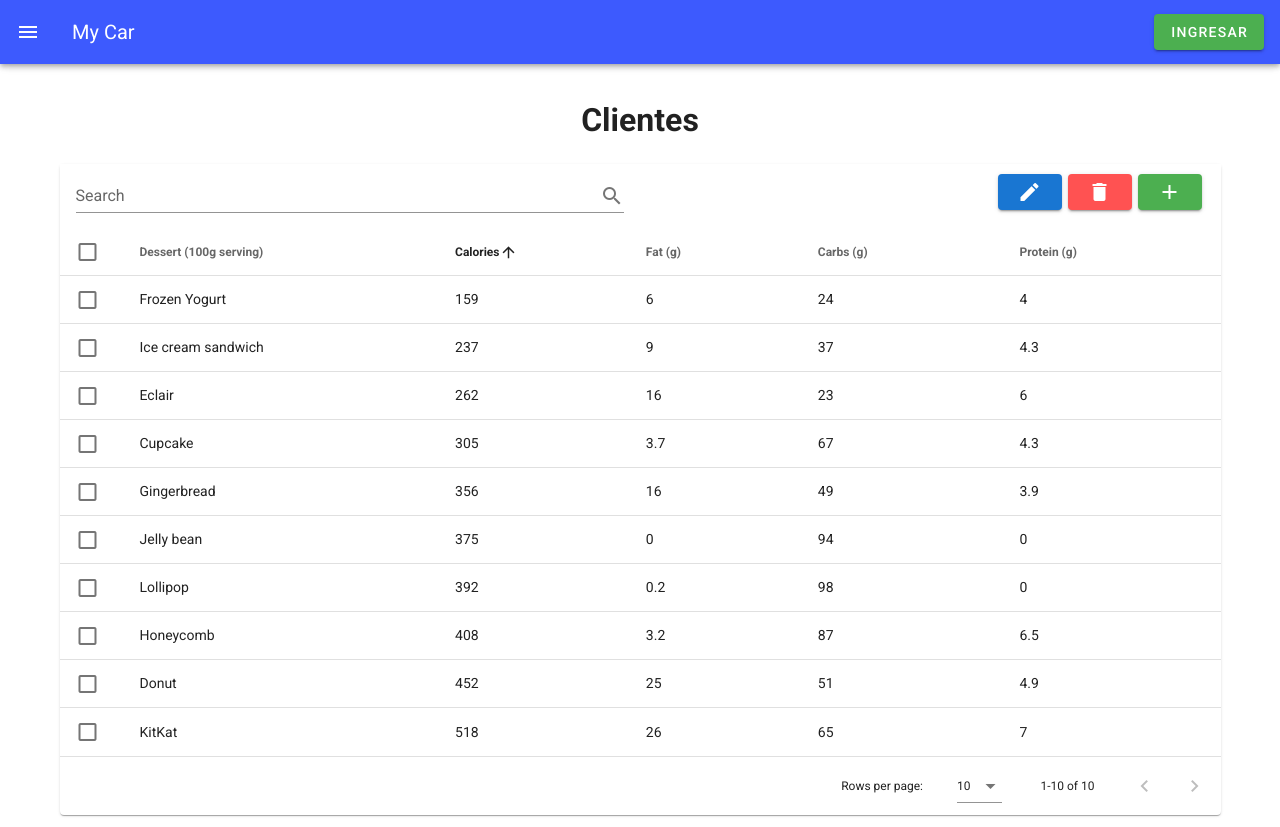
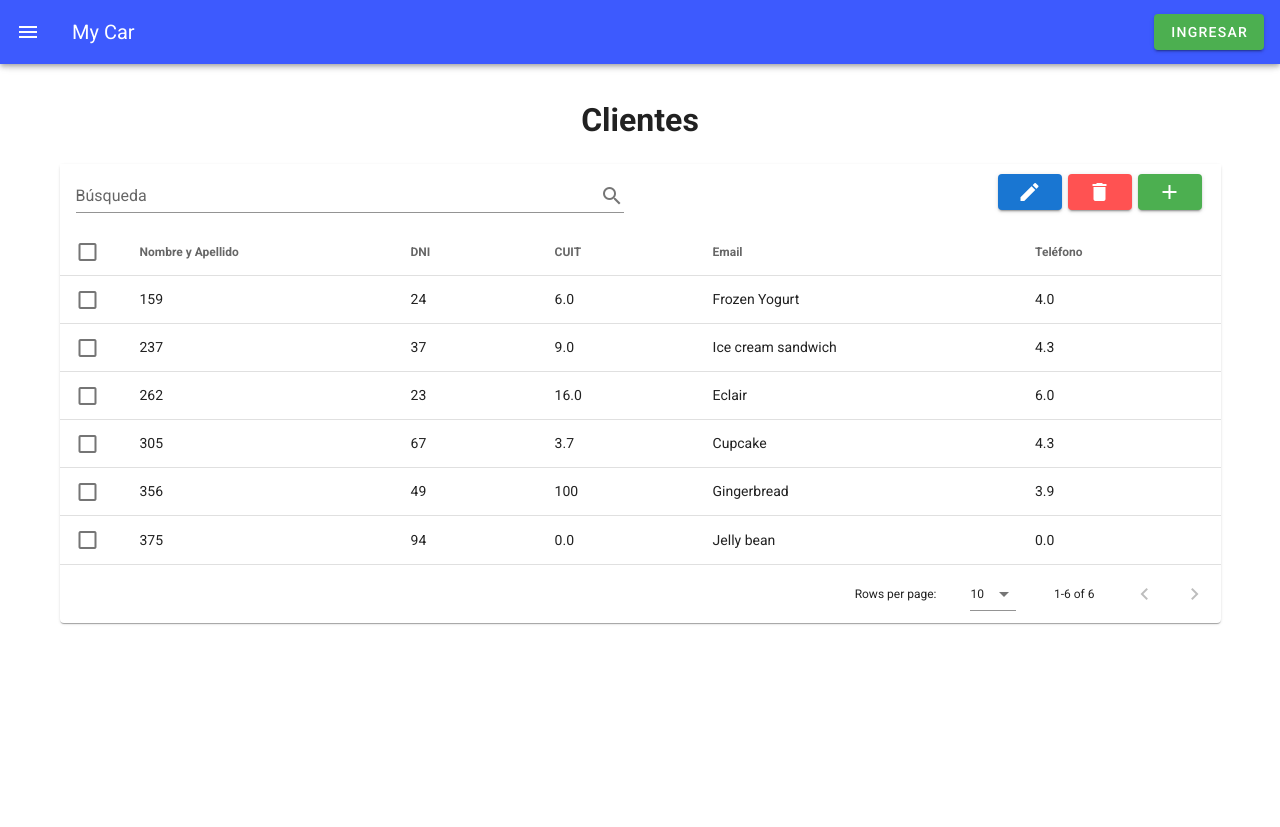
Before and after one commit to SebastianPintos/MEVN-MyCar, a Vue app in the folder client/: page /clientes in a window 1280 px wide. After the commit the page ends 800 px from the top, so only its background shows below. Built offline with nearby package versions, Linux system fonts and the light colour scheme.

Commit message:
Modificados nombres, agregados snackbars

```diff
--- a/client/src/views/Clientes.vue
+++ b/client/src/views/Clientes.vue
@@ -1,54 +1,19 @@
 <template>
 <v-container>
     <h1 class="titulo">Clientes</h1>
-    <v-data-table
-    v-model="selected"
-    show-select
-    :headers="headers"
-    :items="desserts"
-    :search="search"
-    item-key="name"
-    sort-by="calories"
-    class="elevation-1"
-  >
+    <v-data-table v-model="selected" show-select :headers="headers" :items="clientes" :search="search" item-key="cuit" sort-by="nombre" class="elevation-1">
         <template v-slot:top>
-      <v-toolbar
-        flat
-      >
-        <v-text-field
-        v-model="search"
-        append-icon="mdi-magnify"
-        label="Search"
-        single-line
-        hide-details
-      ></v-text-field>
+            <v-toolbar flat>
+                <v-text-field v-model="search" append-icon="mdi-magnify" label="Búsqueda" single-line hide-details></v-text-field>
 
-        <v-divider
-          class="mx-4"
-          dark
-          vertical
-        ></v-divider>
+                <v-divider class="mx-4" dark vertical></v-divider>
                 <v-spacer></v-spacer>
 
-        <v-btn
-            color="primary"
-            dark
-            class="mb-2"
-            v-bind="attrs"
-            v-on="on"
-            @click="editItem(selected[0])"
-          >
+                <v-btn color="primary" dark class="mb-2" v-bind="attrs" v-on="on" @click="editItem(selected[0])">
                     <v-icon>mdi-pencil</v-icon>
                 </v-btn>
 
-          <v-btn
-            color="error"
-            dark
-            class="mb-2"
-            v-bind="attrs"
-            v-on="on"
-            @click="deleteItem(selected)"
-          >
+                <v-btn color="error" dark class="mb-2" v-bind="attrs" v-on="on" @click="deleteItem(selected)">
                     <v-icon>mdi-delete</v-icon>
                 </v-btn>
 
@@ -66,74 +31,32 @@
                         <v-card-text>
                             <v-container>
                                 <v-row>
-                  <v-col
-                    cols="12"
-                    sm="6"
-                    md="4"
-                  >
-                    <v-text-field
-                      v-model="editedItem.name"
-                      label="Dessert name"
-                    ></v-text-field>
+                                    <v-col cols="12" sm="6" md="4">
+                                        <v-text-field v-model="editedItem.nombre" label="Nombre y Apellido"></v-text-field>
                                     </v-col>
-                  <v-col
-                    cols="12"
-                    sm="6"
-                    md="4"
-                  >
-                    <v-text-field
-                      v-model="editedItem.calories"
-                      label="Calories"
-                    ></v-text-field>
+                                    <v-col cols="12" sm="6" md="4">
+                                        <v-text-field v-model="editedItem.cuit" label="CUIT"></v-text-field>
                                     </v-col>
-                  <v-col
-                    cols="12"
-                    sm="6"
-                    md="4"
-                  >
-                    <v-text-field
-                      v-model="editedItem.fat"
-                      label="Fat (g)"
-                    ></v-text-field>
+                                    <v-col cols="12" sm="6" md="4">
+                                        <v-text-field v-model="editedItem.dni" label="DNI"></v-text-field>
                                     </v-col>
-                  <v-col
-                    cols="12"
-                    sm="6"
-                    md="4"
-                  >
-                    <v-text-field
-                      v-model="editedItem.carbs"
-                      label="Carbs (g)"
-                    ></v-text-field>
+                                    <v-col cols="12" sm="6" md="4">
+                                        <v-text-field v-model="editedItem.tel" label="Teléfono"></v-text-field>
                                     </v-col>
-                  <v-col
-                    cols="12"
-                    sm="6"
-                    md="4"
-                  >
-                    <v-text-field
-                      v-model="editedItem.protein"
-                      label="Protein (g)"
-                    ></v-text-field>
+                                    <v-col cols="12" sm="6" md="4">
+                                        <v-text-field v-model="editedItem.email" label="Email"></v-text-field>
                                     </v-col>
+
                                 </v-row>
                             </v-container>
                         </v-card-text>
 
                         <v-card-actions>
                             <v-spacer></v-spacer>
-              <v-btn
-                color="blue darken-1"
-                text
-                @click="close"
-              >
+                            <v-btn color="blue darken-1" text @click="close">
                                 Cancel
                             </v-btn>
-              <v-btn
-                color="blue darken-1"
-                text
-                @click="save"
-              >
+                            <v-btn color="blue darken-1" text @click="save">
                                 Save
                             </v-btn>
                         </v-card-actions>
@@ -153,14 +76,20 @@
             </v-toolbar>
         </template>
         <template v-slot:no-data>
-      <v-btn
-        color="primary"
-        @click="initialize"
-      >
+            <v-btn color="primary" @click="initialize">
                 Reset
             </v-btn>
         </template>
     </v-data-table>
+      <v-snackbar v-model="snackbar">
+        {{ mensaje }}
+
+        <template v-slot:action="{ attrs }">
+            <v-btn color="pink" text v-bind="attrs" @click="snackbar = false">
+                Aceptar
+            </v-btn>
+        </template>
+    </v-snackbar>
 </v-container>
 </template>
 
@@ -169,166 +98,165 @@ export default {
     data: () => ({
         selected: [],
         search: '',
+        snackbar: false,
+        mensaje: "",
         dialog: false,
         dialogDelete: false,
-      headers: [
-        {
-          text: 'Dessert (100g serving)',
+        headers: [{
+                text: 'Nombre y Apellido',
+                value: 'nombre',
                 align: 'start',
                 sortable: false,
-          value: 'name',
             },
-        { text: 'Calories', value: 'calories' },
-        { text: 'Fat (g)', value: 'fat' },
-        { text: 'Carbs (g)', value: 'carbs' },
-        { text: 'Protein (g)', value: 'protein' },
+            {
+                text: 'DNI',
+                value: 'dni'
+            },
+            {
+                text: 'CUIT',
+                value: 'cuit'
+            },
+            {
+                text: 'Email',
+                value: 'email'
+            },
+            {
+                text: 'Teléfono',
+                value: 'tel'
+            },
         ],
-      desserts: [],
+        clientes: [],
         editedIndex: -1,
         attrs: '',
         on: '',
         editedItem: {
-        name: '',
-        calories: 0,
-        fat: 0,
-        carbs: 0,
-        protein: 0,
+            email: '',
+            nombre: '',
+            cuit: '',
+            dni: '',
+            tel: '',
         },
         defaultItem: {
-        name: '',
-        calories: 0,
-        fat: 0,
-        carbs: 0,
-        protein: 0,
+            email: '',
+            nombre: '',
+            cuit: '',
+            dni: '',
+            tel: '',
         },
     }),
 
     computed: {
-      formTitle () {
-        return this.editedIndex === -1 ? 'New Item' : 'Edit Item'
+        formTitle() {
+            return this.editedIndex === -1 ? 'Nuevo Cliente' : 'Editar Cliente'
         },
     },
 
     watch: {
-      dialog (val) {
+        dialog(val) {
             val || this.close()
         },
-      dialogDelete (val) {
+        dialogDelete(val) {
             val || this.closeDelete()
         },
     },
 
-    created () {
+    created() {
         this.initialize()
     },
 
     methods: {
-      initialize () {
-        this.desserts = [
-          {
-            name: 'Frozen Yogurt',
-            calories: 159,
-            fat: 6.0,
-            carbs: 24,
-            protein: 4.0,
+        initialize() {
+            this.clientes = [{
+                    email: 'Frozen Yogurt',
+                    nombre: '159',
+                    cuit: '6.0',
+                    dni: '24',
+                    tel: '4.0',
                 },
                 {
-            name: 'Ice cream sandwich',
-            calories: 237,
-            fat: 9.0,
-            carbs: 37,
-            protein: 4.3,
+                    email: 'Ice cream sandwich',
+                    nombre: '237',
+                    cuit: '9.0',
+                    dni: '37',
+                    tel: '4.3',
                 },
                 {
-            name: 'Eclair',
-            calories: 262,
-            fat: 16.0,
-            carbs: 23,
-            protein: 6.0,
+                    email: 'Eclair',
+                    nombre: '262',
+                    cuit: '16.0',
+                    dni: '23',
+                    tel: '6.0',
                 },
                 {
-            name: 'Cupcake',
-            calories: 305,
-            fat: 3.7,
-            carbs: 67,
-            protein: 4.3,
+                    email: 'Cupcake',
+                    nombre: '305',
+                    cuit: '3.7',
+                    dni: '67',
+                    tel: '4.3',
                 },
                 {
-            name: 'Gingerbread',
-            calories: 356,
-            fat: 16.0,
-            carbs: 49,
-            protein: 3.9,
+                    email: 'Gingerbread',
+                    nombre: '356',
+                    cuit: '100',
+                    dni: '49',
+                    tel: '3.9',
                 },
                 {
-            name: 'Jelly bean',
-            calories: 375,
-            fat: 0.0,
-            carbs: 94,
-            protein: 0.0,
+                    email: 'Jelly bean',
+                    nombre: '375',
+                    cuit: '0.0',
+                    dni: '94',
+                    tel: '0.0',
                 },
-          {
-            name: 'Lollipop',
-            calories: 392,
-            fat: 0.2,
-            carbs: 98,
-            protein: 0,
-          },
-          {
-            name: 'Honeycomb',
-            calories: 408,
-            fat: 3.2,
-            carbs: 87,
-            protein: 6.5,
-          },
-          {
-            name: 'Donut',
-            calories: 452,
-            fat: 25.0,
-            carbs: 51,
-            protein: 4.9,
-          },
-          {
-            name: 'KitKat',
-            calories: 518,
-            fat: 26.0,
-            carbs: 65,
-            protein: 7,
-          },
+
             ]
         },
+        haySeleccionado() {
+            return this.selected.length>0;
+        },
+        mensajeNoSelecciono() {
+            if (!this.haySeleccionado()) {
+                this.snackbar = true
+                this.mensaje = "No ha seleccionado ningun elemento!"
+                return true;
+            }
+            return false;
+        },
 
-      editItem (item) {
-        if(this.selected.length === 1){
-          this.editedIndex = this.desserts.indexOf(item)
+        editItem(item) {
+            if (!this.mensajeNoSelecciono() & this.selected.length === 1) {
+                this.editedIndex = this.clientes.indexOf(item)
                 this.editedItem = Object.assign({}, item)
                 this.dialog = true
             }
         },
 
-      deleteItem (items) {
-          this.editedIndex = this.desserts.indexOf(items)
+        deleteItem(items) {
+          if(!this.mensajeNoSelecciono()){
+            this.editedIndex = this.clientes.indexOf(items)
             this.editedItem = Object.assign({}, items)
 
             this.dialogDelete = true
+          }
         },
 
-      deleteItemConfirm () {
+        deleteItemConfirm() {
             this.selected.forEach(item => {
-          this.desserts.splice(this.desserts.indexOf(item), 1);
+                this.clientes.splice(this.clientes.indexOf(item), 1);
             });
             this.closeDelete()
         },
 
-      close () {
+        close() {
             this.dialog = false
+            this.selected= []
             this.$nextTick(() => {
                 this.editedItem = Object.assign({}, this.defaultItem)
                 this.editedIndex = -1
             })
         },
 
-      closeDelete () {
+        closeDelete() {
             this.dialogDelete = false
             this.$nextTick(() => {
                 this.editedItem = Object.assign({}, this.defaultItem)
@@ -336,24 +264,26 @@ export default {
             })
         },
 
-      save () {
+        save() {
             if (this.editedIndex > -1) {
-          Object.assign(this.desserts[this.editedIndex], this.editedItem)
+                Object.assign(this.clientes[this.editedIndex], this.editedItem)
             } else {
-          this.desserts.unshift(this.editedItem)
+                this.clientes.unshift(this.editedItem)
             }
             this.close()
+            this.selected= []
         },
     },
 }
 </script>
 
 <style>
-.titulo{
+.titulo {
     text-align: center;
     margin: 20px;
 }
-.mb-2{
+
+.mb-2 {
     margin-left: 3px;
     margin-right: 3px;
 }
```
Lines whose indentation alone changed are shown as unchanged.
